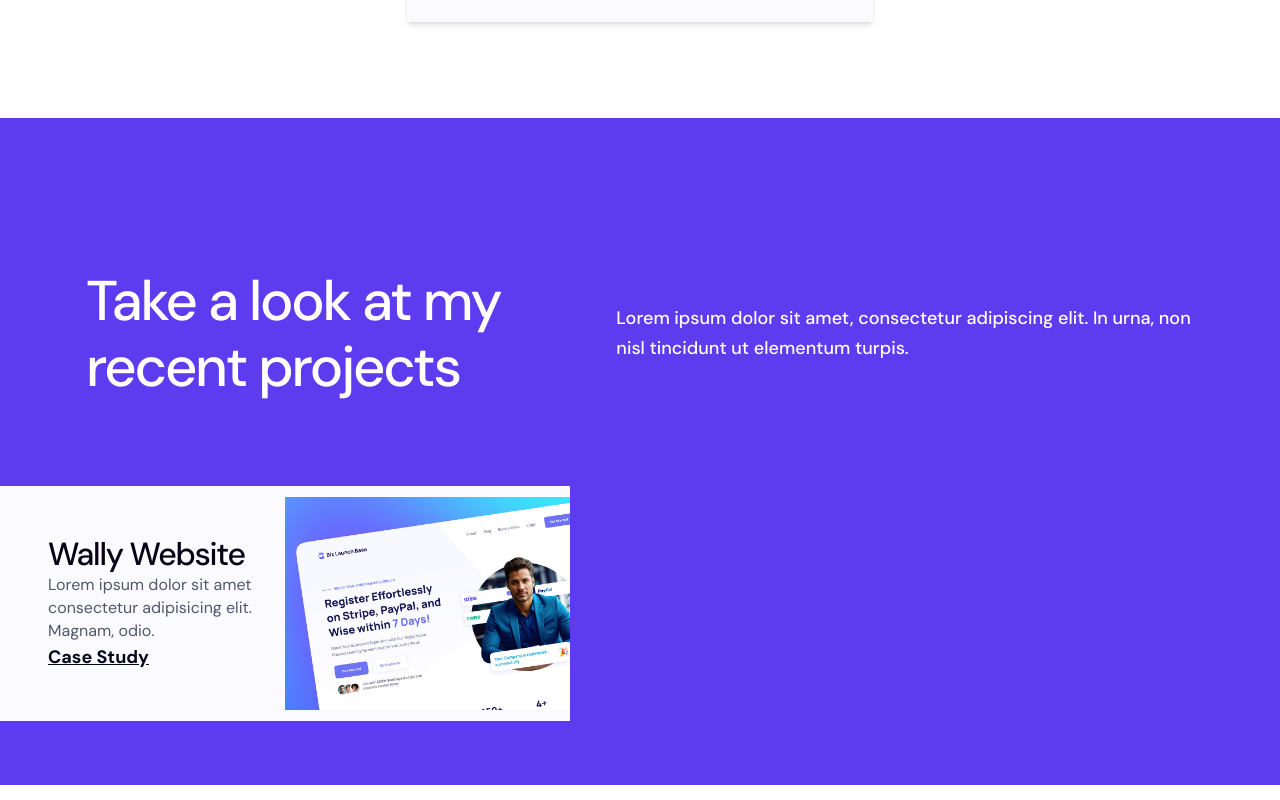
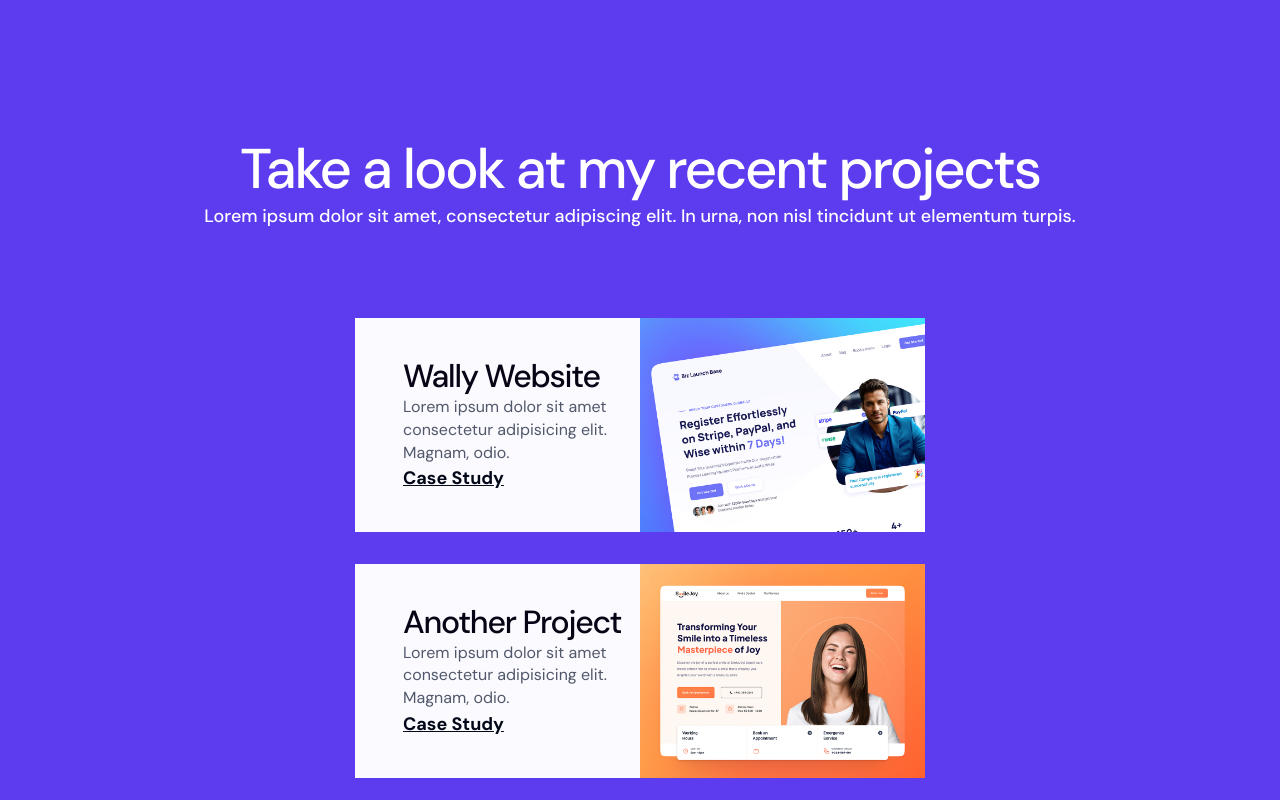
Before and after one commit to Iqtidartara/Portfolio-Designer, a Next.js app: page / in a window 1280 px wide. Shown: the part 1980-2780 px from the top of the page. Built offline with nearby package versions, Linux system fonts and the light colour scheme.

Commit message:
formal changes

```diff
--- a/components/Backround.tsx
+++ b/components/Backround.tsx
@@ -2,34 +2,81 @@ import Image from "next/image";
 import Link from "next/link";
 import React from "react";
 
-const Backround = () => {
+const projects = [
+  {
+    title: "Wally Website",
+    description: "Lorem ipsum dolor sit amet consectetur adipisicing elit. Magnam, odio.",
+    imageUrl: "/bv.jpg",
+    caseStudyLink: "#",
+  },
+  {
+    title: "Another Project",
+    description: "Lorem ipsum dolor sit amet consectetur adipisicing elit. Magnam, odio.",
+    imageUrl: "/df.jpg",
+    caseStudyLink: "#",
+  },
+  {
+    title: "Another Project",
+    description: "Lorem ipsum dolor sit amet consectetur adipisicing elit. Magnam, odio.",
+    imageUrl: "/gda4.png",
+    caseStudyLink: "#",
+  },
+  {
+    title: "Another Project",
+    description: "Lorem ipsum dolor sit amet consectetur adipisicing elit. Magnam, odio.",
+    imageUrl: "/re.jpg",
+    caseStudyLink: "#",
+  },
+  // Add more projects as needed
+];
+
+const Background = () => {
   return (
     <section className="w-full bg-[#5D3BEE] py-16">
-      <main className="mx-auto max-w-[80rem] ">
-        {/* tittle */}
-        <div className="flex  items-center justify-between p-[5.38rem]">
-          <h2 className="heading">Take a look at my recent projects</h2>
-
-          <p className="text-[#FFF] text-[1.125rem] font-[500] leading-[166.667%]">
+      <main className="mx-auto max-w-[80rem] px-4">
+        <div className="flex flex-col items-center justify-between px-4 md:p-[5.38rem]">
+          <h2 className="heading text-center md:text-left">Take a look at my recent projects</h2>
+          <p className="text-[#FFF] text-[1.125rem] font-[500] leading-[166.667%] text-center md:text-left">
             Lorem ipsum dolor sit amet, consectetur adipiscing elit. In urna,
             non nisl tincidunt ut elementum turpis.
           </p>
         </div>
-        {/* cards  */}
 
-
-        <div className="bg-[#FBFAFF] max-w-[35.625rem]  flex items-center justify-between">
-
-<div className="flex flex-col items-start justify-start w-1/2 py-[3rem] pl-[3rem]">
-  <h2 className="text-[#080415] text-[2rem] font-[500] leading-[125%] tracking-[-0.08rem] ">Wally Website</h2>
-  <p className="text-[1rem] text-[#51586A] font-[400] leading-[143.75%]">Lorem ipsum dolor sit amet consectetur adipisicing elit. Magnam, odio.</p>
-  <Link href={"#"} className="underline font-[700] text-[1.125rem] leading-[166.667%] ]">Case Study</Link>
-</div>
-      <div className="w-1/2"><Image alt="trial"  src={"/bv.jpg"} className="" width={570} height={242}/></div>
+        <div className="flex flex-col items-center justify-between px-4">
+          {projects.map((project, index) => (
+            <div
+              key={index}
+              className="bg-[#FBFAFF] max-w-[35.625rem] md:flex items-center justify-between mb-8"
+            >
+              <div className="flex flex-col items-start justify-start w-full md:w-1/2 py-[3rem] md:py-0 pl-[3rem]">
+                <h2 className="text-[#080415] text-[1.5rem] md:text-[2rem] font-[500] leading-[125%] tracking-[-0.08rem]">
+                  {project.title}
+                </h2>
+                <p className="text-[1rem] md:text-[1rem] text-[#51586A] font-[400] leading-[143.75%]">
+                  {project.description}
+                </p>
+                <Link
+                  href={project.caseStudyLink}
+                  className="underline font-[700] text-[1.125rem] leading-[166.667%]"
+                >
+                  Case Study
+                </Link>
+              </div>
+              <div className="w-full md:w-1/2">
+                <Image
+                  alt={project.title}
+                  src={project.imageUrl}
+                  className="object-cover w-full h-48 md:h-auto md:w-full"
+                  width={570}
+                  height={242}
+                />
+              </div>
+            </div>
+          ))}
         </div>
       </main>
     </section>
   );
 };
 
-export default Backround;
+export default Background;
--- a/components/Specialities.tsx
+++ b/components/Specialities.tsx
@@ -25,11 +25,11 @@ const specialtiesData = [
 const Specialities = () => {
   return (
     <section className="w-full">
-      <main className="mx-auto max-w-[80rem] py-8 md:py-16">
-        <h1 className="text-[#080415] text-3.5xl font-bold flex items-center justify-center p-6 md:p-12">
+      <main className="mx-auto max-w-[80rem] py-8 md:py-12">
+        <h1 className="text-[#080415] text-3xl font-bold flex items-center justify-center pt-6 md:pt-8">
           Specialities
         </h1>
-        <p className="text-[1.125rem] text-[#51586A] font-normal leading-[166.667%] text-center p-6 md:p-12">
+        <p className="text-[1.125rem] text-[#51586A] font-normal leading-[166.667%] text-center pb-6 md:pb-12">
           As a frontend developer specializing in JavaScript, React, and Next.js
           frameworks, my expertise includes:
         </p>
```
